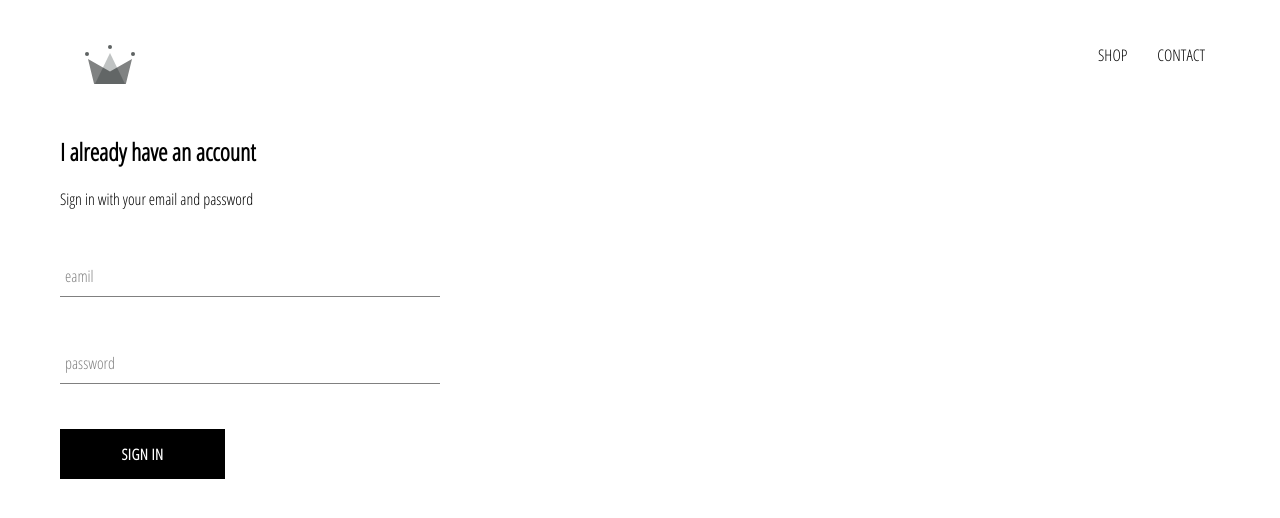
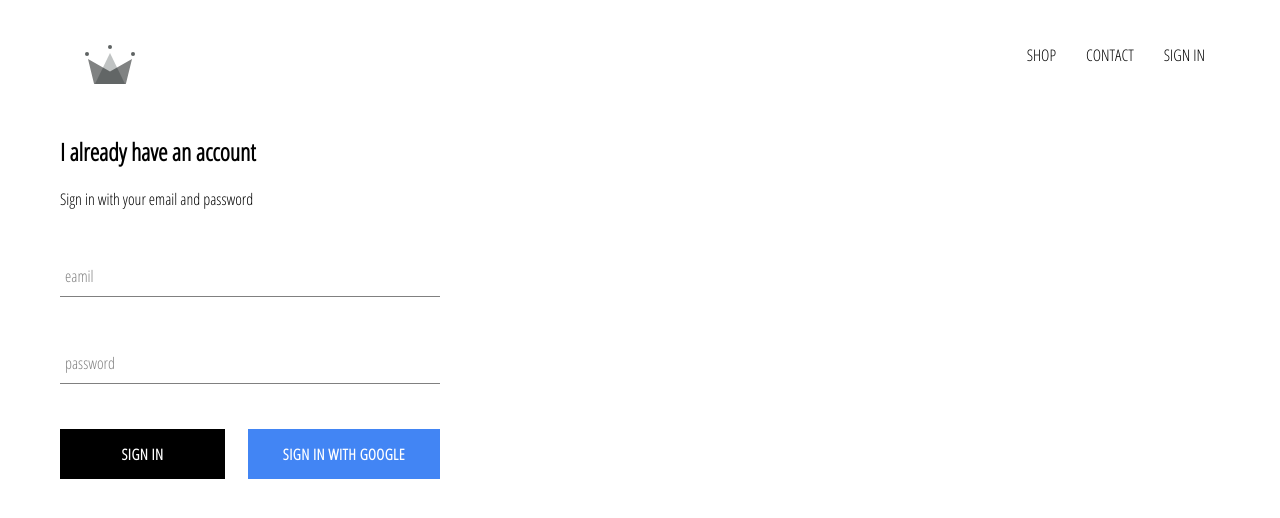
Before and after one commit to vaibhavneedreply/crwn-clothing, a React (Create React App) app: page /signin in a window 1280 px wide. Shown: the top 518 px of the page. Built offline with nearby package versions, Linux system fonts and the light colour scheme; no server answers.

Commit message:
added firebase with auth

```diff
--- a/package.json
+++ b/package.json
@@ -6,6 +6,7 @@
     "@testing-library/jest-dom": "^5.16.1",
     "@testing-library/react": "^12.1.2",
     "@testing-library/user-event": "^13.5.0",
+    "firebase": "^9.6.1",
     "node-sass": "^7.0.1",
     "react": "^17.0.2",
     "react-dom": "^17.0.2",
--- a/src/App.js
+++ b/src/App.js
@@ -1,3 +1,4 @@
+import { Component } from 'react';
 import { Routes, Route } from 'react-router-dom';
 import './App.css';
 import HomePage from './pages/homepage/homepage.component';
@@ -5,10 +6,33 @@
 import Header from './components/header/header.component';
 import SignInAndSignUpPage from './pages/sing-in-and-sign-up/sing-in-and-sign-up.components';
 
-function App() {
+import { auth } from './firebase/firebase.utils';
+
+class App extends Component {
+  constructor() {
+    super();
+    this.state = {
+      currentUser: null
+    }
+  }
+
+  unsubscribeFromAuth = null;
+
+  componentDidMount() {
+    this.unsubscribeFromAuth = auth.onAuthStateChanged(user => {
+      this.setState({currentUser: user});
+      console.log(user);
+    })
+  }
+
+  componentWillUnmount() {
+    this.unsubscribeFromAuth();
+  }
+
+  render() {
     return (
       <div>
-      <Header />
+        <Header currentUser={this.state.currentUser} />
         <Routes>
           <Route path='/' element={<HomePage />} />
           <Route path='/shop' element={<ShopPage />} />
@@ -17,5 +41,6 @@
       </div>
     );
   }
+}
 
 export default App;
--- a/src/components/custom-button/custom-button.component.jsx
+++ b/src/components/custom-button/custom-button.component.jsx
@@ -1,7 +1,7 @@
 import './custom-button.styles.scss';
 
-const CustomButton = ({children, ...otherProps}) => (
-  <button className='custom-button' {...otherProps}>
+const CustomButton = ({children, isGoogleSignIn, ...otherProps}) => (
+  <button className={`${isGoogleSignIn ? 'google-sign-in' : '' } custom-button`} {...otherProps}>
     {children}
   </button>
 );
--- a/src/components/header/header.component.jsx
+++ b/src/components/header/header.component.jsx
@@ -3,7 +3,9 @@
 import { ReactComponent as Logo } from '../../assets/crown.svg';
 import './header.styles.scss';
 
-const Header = () => (
+import { auth } from '../../firebase/firebase.utils';
+
+const Header = ({ currentUser }) => (
   <div className='header'>
     <Link className='logo-container' to='/'>
       <Logo className='logo' />
@@ -15,6 +17,12 @@
       <Link className='option' to='/shop'>
         CONTACT
       </Link>
+      {
+        currentUser ?
+        <div className='option' onClick={() => auth.signOut()}>SIGN OUT</div>
+        :
+        <Link className='option' to='signin'>SIGN IN</Link>
+      }
     </div>
   </div>
 )
--- a/src/components/header/header.styles.scss
+++ b/src/components/header/header.styles.scss
@@ -20,6 +20,7 @@
 
     .option {
       padding: 10px 15px;
+      cursor: pointer;
     }
   }
 }
--- a/src/components/sign-in/sign-in.component.jsx
+++ b/src/components/sign-in/sign-in.component.jsx
@@ -2,6 +2,7 @@
 import './sign-in.styles.scss';
 import FormInput from '../form-input/form-input.component';
 import CustomButton from '../custom-button/custom-button.component';
+import { signInWithGoogle } from '../../firebase/firebase.utils';
 
 class SignIn extends Component {
   constructor(props) {
@@ -46,9 +47,14 @@
             handleChange={this.handleChange}
             required
           />
-          <CustomButton type='submit'>
-            SIGN IN
-          </CustomButton>
+          <div className='buttons'>
+            <CustomButton type='submit'>
+              SIGN IN
+            </CustomButton>
+            <CustomButton onClick={signInWithGoogle} isGoogleSignIn>
+              Sign in  with Google
+            </CustomButton>
+          </div>
         </form>
       </div>
     )
--- /dev/null
+++ b/src/firebase/firebase.utils.js
@@ -0,0 +1,25 @@
+import firebase from 'firebase/compat/app';
+import 'firebase/compat/firestore';
+import 'firebase/compat/auth';
+
+const config = {
+  apiKey: "AIzaSyCq0sXE5SuTJ8rbO7iDksn_U4U__FFzhgY",
+  authDomain: "crwn-db-13688.firebaseapp.com",
+  projectId: "crwn-db-13688",
+  storageBucket: "crwn-db-13688.appspot.com",
+  messagingSenderId: "866886982556",
+  appId: "1:866886982556:web:7a05a6c6f89b9d2f758659",
+  measurementId: "G-N4LMRWR4TB"
+};
+
+firebase.initializeApp(config);
+
+
+export const auth = firebase.auth();
+export const firestore = firebase.firestore();
+
+const provider = new firebase.auth.GoogleAuthProvider();
+provider.setCustomParameters({prompt: 'select_account'});
+export const signInWithGoogle = () => auth.signInWithPopup(provider);
+
+export default firebase;
```
Also changed, not shown: 1 other file (tests, documents, lock files or other folders). Lines whose indentation alone changed are shown as unchanged.
